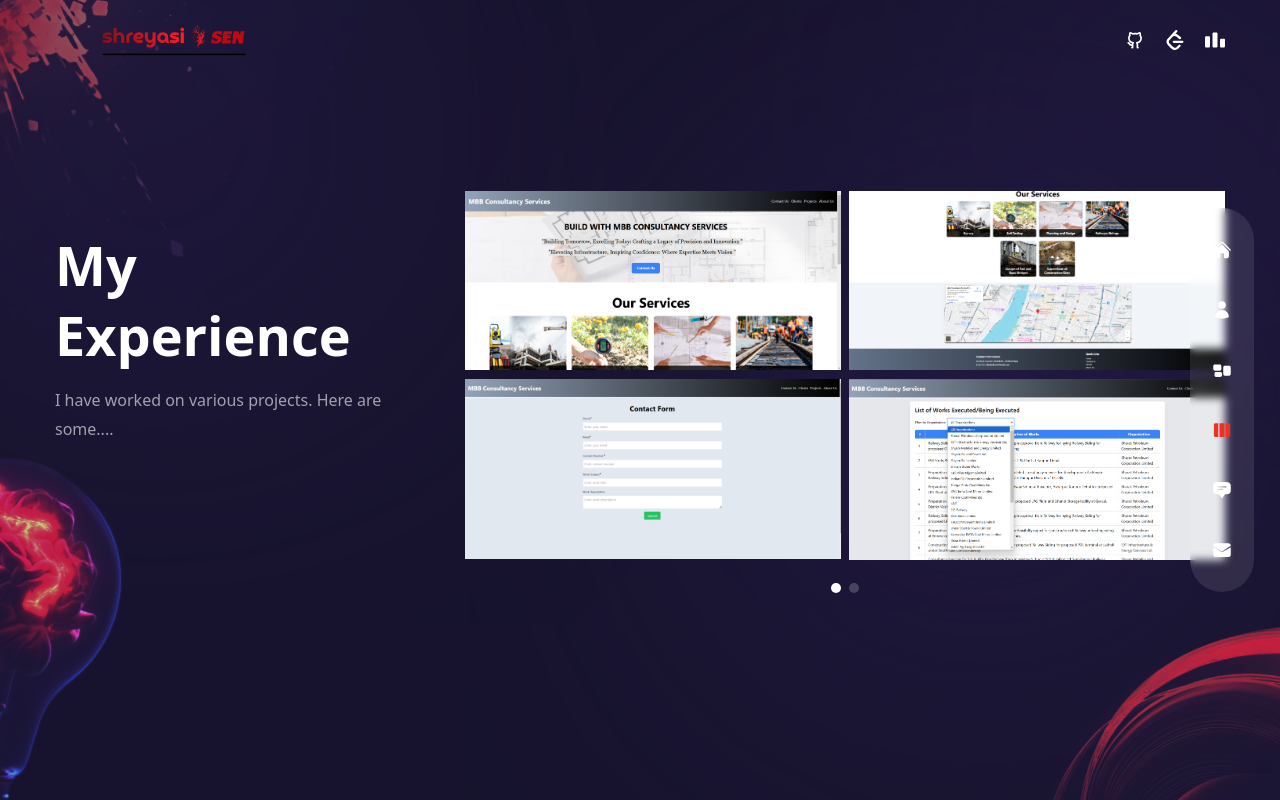
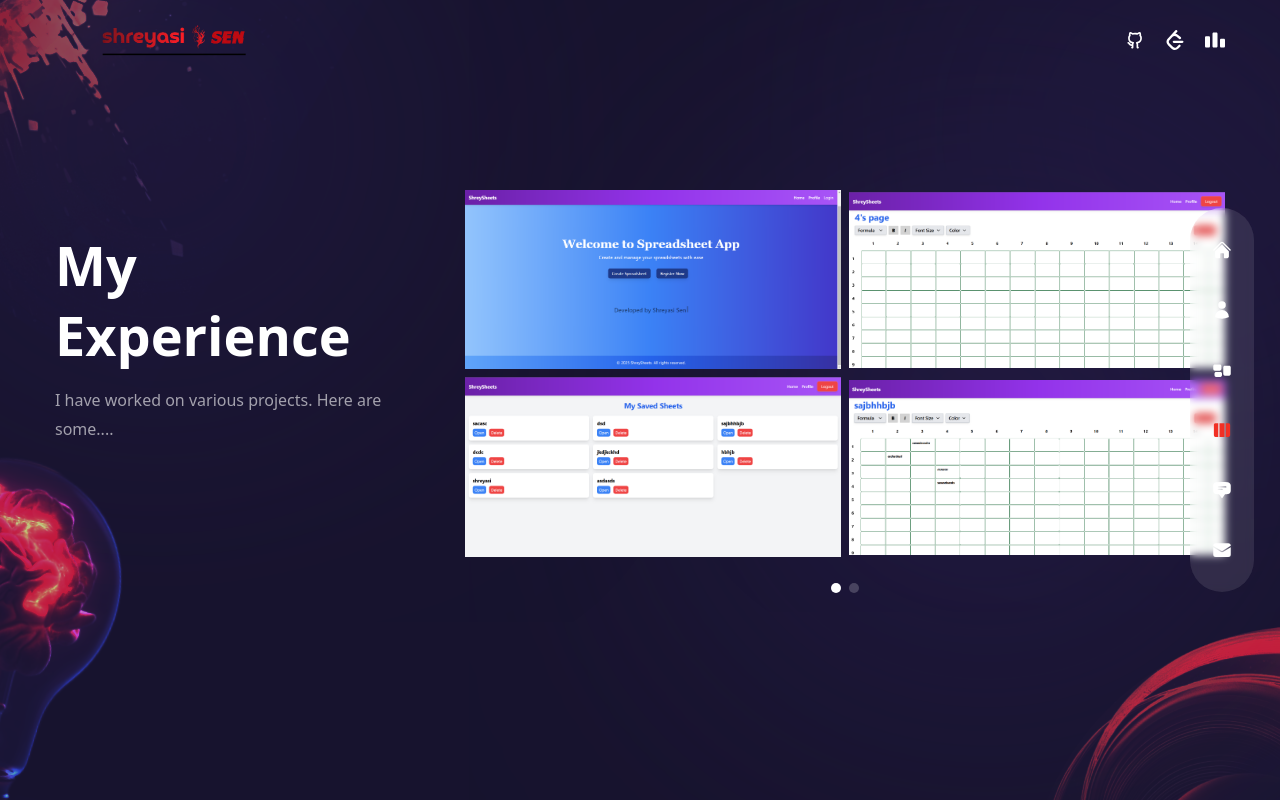
Before and after one commit to ShreyasiSen/Portfolio-next, a Next.js app: page /experience in a window 1280 px wide. Built offline with nearby package versions, Linux system fonts and the light colour scheme.

Commit message:
updated experience

```diff
--- a/components/WorkSlider.js
+++ b/components/WorkSlider.js
@@ -15,23 +15,23 @@
       images: [
         {
           title: "Project 1",
-          path: "/nail4.png",
-          link: "https://mbbconsultancy.in/",
+          path: "/nail1.png",
+          link: "https://shrey-sheets-frontend.vercel.app/",
         },
         {
           title: "Project 2",
-          path: "/nail5.png",
-          link: "https://mbbconsultancy.in/",
+          path: "/nail2.png",
+          link: "https://shrey-sheets-frontend.vercel.app/",
         },
         {
           title: "Project 3",
-          path: "/nail6.png",
-          link: "https://mbbconsultancy.in/",
+          path: "/nail3.png",
+          link: "https://shrey-sheets-frontend.vercel.app/",
         },
         {
           title: "Project 4",
-          path: "/nail7.png",
-          link: "https://mbbconsultancy.in/",
+          path: "/nail8.png",
+          link: "https://shrey-sheets-frontend.vercel.app/",
         },
       ],
     },
@@ -39,23 +39,23 @@
       images: [
         {
           title: "Project 5",
-          path: "/nail1.png",
-          link: "https://shrey-sheets-frontend.vercel.app/",
+          path: "/nail4.png",
+          link: "",
         },
         {
           title: "Project 6",
-          path: "/nail2.png",
-          link: "https://shrey-sheets-frontend.vercel.app/",
+          path: "/nail5.png",
+          link: "",
         },
         {
           title: "Project 7",
-          path: "/nail3.png",
-          link: "https://shrey-sheets-frontend.vercel.app/",
+          path: "/nail6.png",
+          link: "",
         },
         {
           title: "Project 8",
-          path: "/nail8.png",
-          link: "https://shrey-sheets-frontend.vercel.app/",
+          path: "/nail7.png",
+          link: "",
         },
       ],
     },
--- a/pages/about/index.js
+++ b/pages/about/index.js
@@ -54,6 +54,12 @@
       {
         title: 'Software Developer Intern - MBB. Consultancy Services Pvt. Ltd.',
         stage: '2023 - 2024',
+        details: [
+        "Built a website, leading to a 40% increase in client engagement and improving user satisfaction by 60%.",
+        "Created a data processing system using Node.js and Express.js, resulting in a 40% reduction in processing time and improving data accuracy by 50%.",
+        "Used Tailwind CSS for a responsive design, reducing website loading time by 30% and receiving positive feedback from 90% of users.",
+        "Integrated Nodemailer to automate email communication, increasing efficiency by 70% and ensuring timely responses to client inquiries."
+      ]
       },
     ],
   },
@@ -153,7 +159,7 @@
                   <div className='font-light mb-2 md:mb-0'>{item.title}</div>
                   <div className='hidden md:flex'>-</div>
                   <div>{item.marks}</div>
-                  <div >{item.stage}</div>
+                  <div >{item.details}</div>
                   <div className='flex gap-x-4'>
                     {item.icons?.map((icon, itemIndex) => {
                       return (
```
